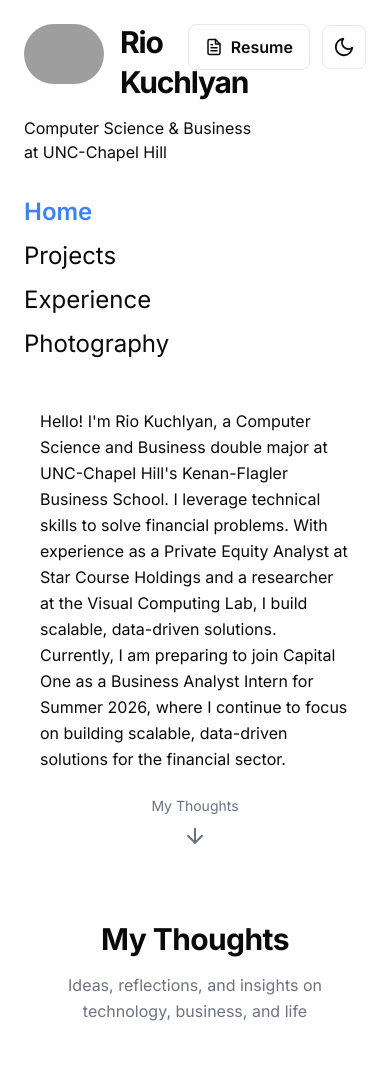
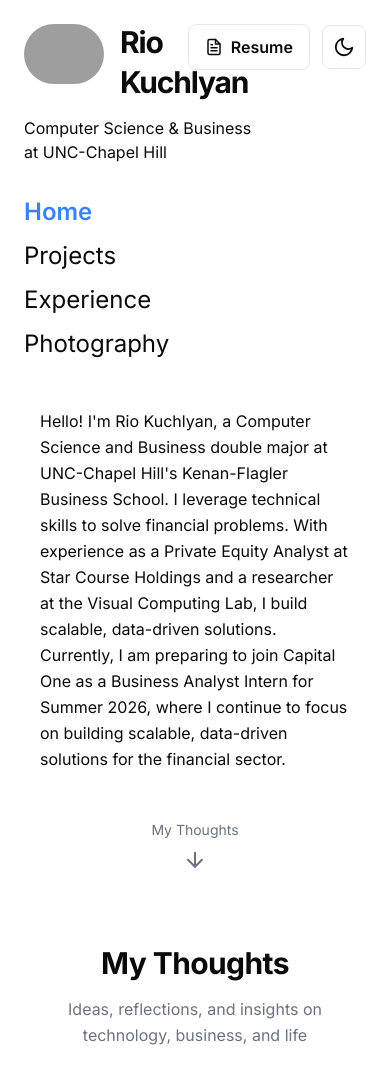
Before and after one commit to riokuchlyan/PortfolioWebsite, a Next.js app: page / in a window 390 px wide. Shown: the top 1074 px of the page. Built offline with nearby package versions, Linux system fonts and the light colour scheme; grey boxes are pictures that could not be loaded.

Commit message:
Adjust scroll indicator positioning on homepage for better visibility and alignment

```diff
--- a/src/app/page.tsx
+++ b/src/app/page.tsx
@@ -203,7 +203,7 @@ export default function Home() {
               </div>
 
               {/* Scroll Indicator - Centered on full viewport on desktop, pushed to bottom on mobile */}
-              <div className="flex flex-col items-center mt-10 pb-4 lg:mt-0 lg:pb-0 lg:absolute lg:bottom-8 lg:left-[calc(50vw-19rem)] lg:-translate-x-1/2 animate-bounce">
+              <div className="flex flex-col items-center mt-16 pb-4 lg:mt-0 lg:pb-0 lg:absolute lg:bottom-16 lg:left-[calc(50vw-19rem)] lg:-translate-x-1/2 animate-bounce">
                 <span className="text-sm text-muted mb-2">My Thoughts</span>
                 <svg width="24" height="24" viewBox="0 0 24 24" fill="none" stroke="currentColor" strokeWidth="2" strokeLinecap="round" strokeLinejoin="round" className="text-muted">
                   <line x1="12" y1="5" x2="12" y2="19"/>
```
